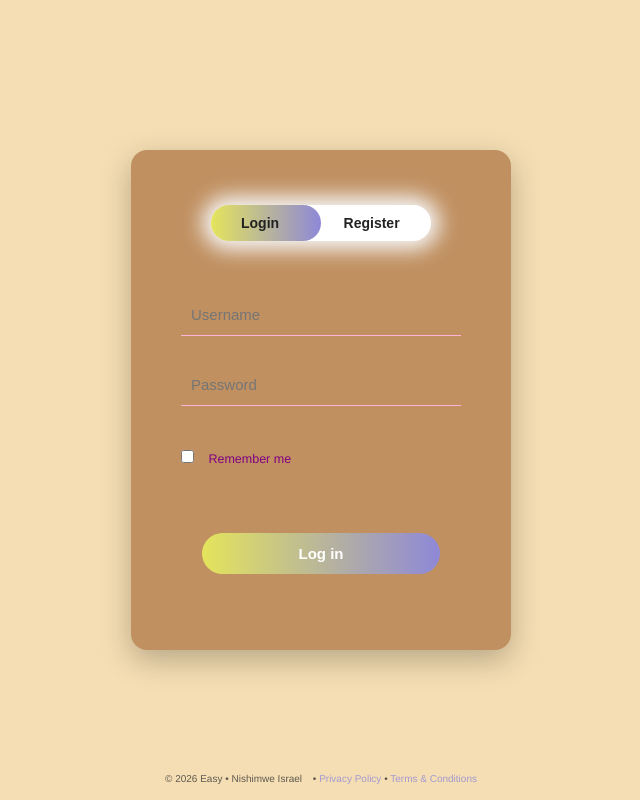
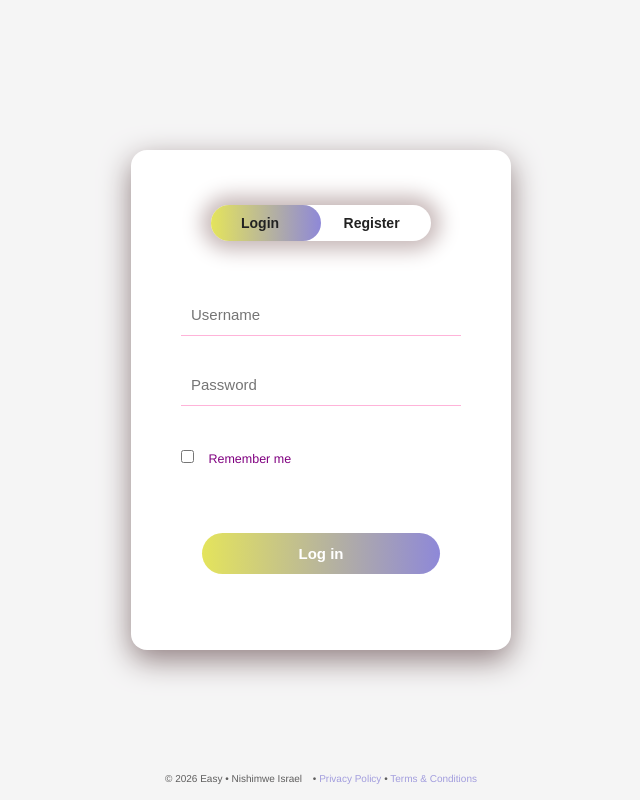
Before and after one commit to ISR4E-L/Login-register-form, a plain HTML site: page index.html in a window 1280 px wide. Shown: the whole page, without its empty margins (319-959 px from the left). Drawn offline with Linux system fonts and the light colour scheme.

Commit message:
new changes

```diff
--- a/style.css
+++ b/style.css
@@ -9,16 +9,16 @@ body {
     justify-content: center;
     align-items: center;
     min-height: 100vh;
-    background-color: wheat;
+    background-color: whitesmoke;
 }
 .easy-form-box {
     width: 380px;
     min-height: 500px;
     position: relative;
-    background: #c09061;
+    background: white;
     padding: 20px;
     border-radius: 16px;
-    box-shadow: 0 10px 30px rgba(0,0,0,0.25);
+    box-shadow: 0 10px 30px rgb(145, 127, 129);
     overflow: hidden;
 }
 .easy-toggle-box {
@@ -26,7 +26,7 @@ body {
     margin: 35px auto;
     position: relative;
     border-radius: 30px;
-    box-shadow: 0 0 20px 9px whitesmoke;
+    box-shadow: 0 0 20px 9px rgb(199, 184, 184);
     background: #fff;
 }
 .easy-toggle-btn {
```
